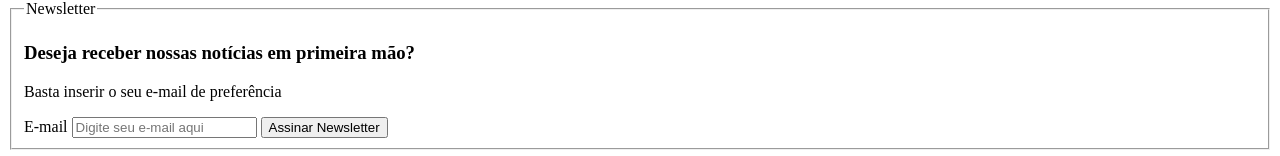
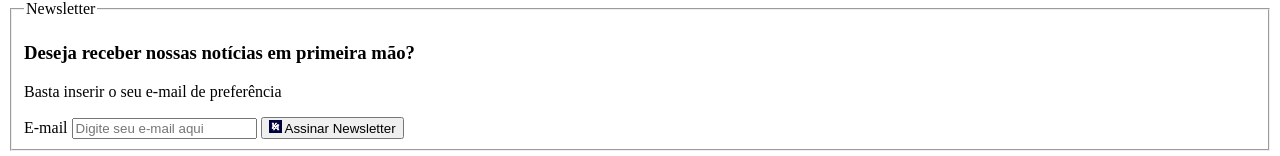
Before and after one commit to gabrielgpavao/Entrega-Sprint-01, a plain HTML site: page src/index.html in a window 1280 px wide. Shown: the part 682-838 px from the top of the page. Drawn offline with Linux system fonts and the light colour scheme.

Commit message:
Inserção do ícone da Kenzie no botão de Assinar Newsletter

```diff
--- a/src/index.html
+++ b/src/index.html
@@ -98,7 +98,7 @@
                 <p>Basta inserir o seu e-mail de preferência</p>
                 <label for="email">E-mail</label>
                 <input type="email" id="email" name="email" required placeholder="Digite seu e-mail aqui">
-                <button type="submit" id="email">Assinar Newsletter</button>
+                <button type="submit" id="email"><img src="./img/Ícone da Kenzie.jpeg" alt="Ícone da Kenzie" width="13" height="13"> Assinar Newsletter</button>
             </fieldset>
         </form>
     </section>
```
